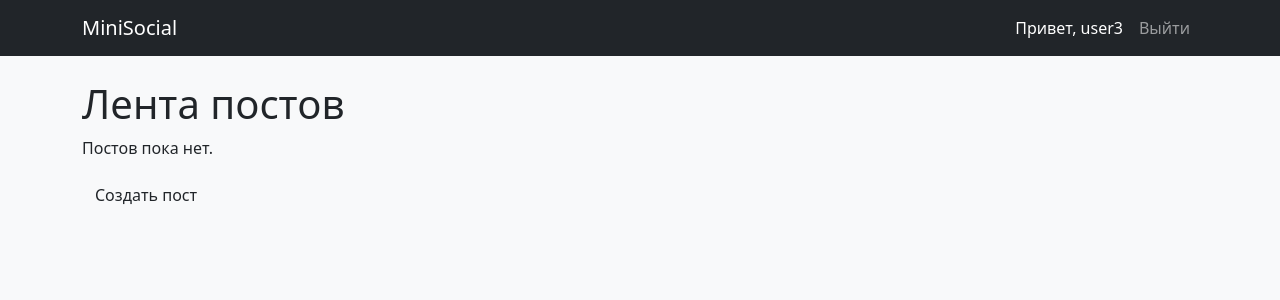
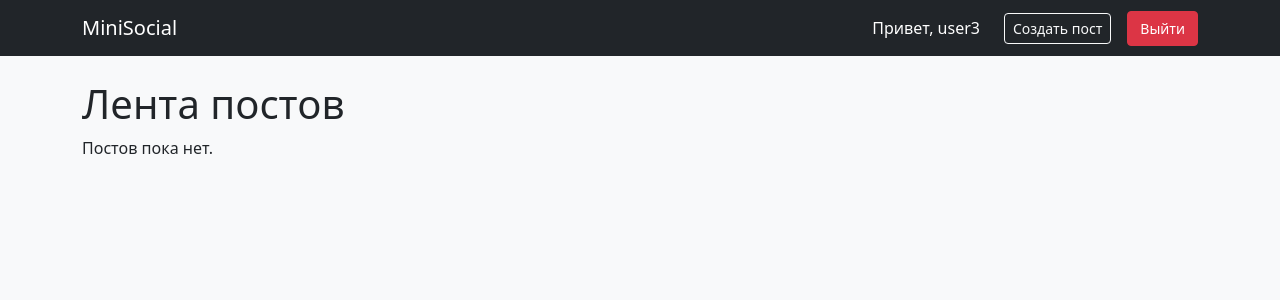
Before and after one commit to VitalyVodoleikin/social_mini_project, a Django app: page / in a window 1280 px wide. Shown: the top 300 px of the page. Run offline with Django 5.2, Linux system fonts and the light colour scheme; a user stored in the database is signed in; data that the repository does not hold is empty; parts of the project's set-up code (start-up, migrations or seed data) failed here and were passed over.

Commit message:
Some corrects

```diff
--- a/social_mini_project/posts/views.py
+++ b/social_mini_project/posts/views.py
@@ -43,7 +43,7 @@ class PostUpdateView(LoginRequiredMixin, UpdateView):
     model = Post
     form_class = PostForm
     template_name = "posts/post_form.html"
-    success_url = reverse_lazy("post_list")
+    success_url = reverse_lazy("posts:post_list")
 
     def dispatch(self, request, *args, **kwargs):
         self.object = self.get_object()
@@ -54,7 +54,7 @@ class PostUpdateView(LoginRequiredMixin, UpdateView):
 
 class PostDeleteView(LoginRequiredMixin, DeleteView):
     model = Post
-    success_url = reverse_lazy("post_list")
+    success_url = reverse_lazy("posts:post_list")
     template_name = "posts/post_confirm_delete.html"
 
     def dispatch(self, request, *args, **kwargs):
--- a/social_mini_project/social_mini_project/settings.py
+++ b/social_mini_project/social_mini_project/settings.py
@@ -136,3 +136,7 @@ DEFAULT_AUTO_FIELD = 'django.db.models.BigAutoField'
 
 MEDIA_URL = '/media/'
 MEDIA_ROOT = os.path.join(BASE_DIR, 'media')
+
+
+LOGIN_REDIRECT_URL = 'posts:post_list'
+LOGOUT_REDIRECT_URL = 'posts:post_list'
--- a/social_mini_project/templates/base.html
+++ b/social_mini_project/templates/base.html
@@ -3,17 +3,29 @@
 <head>
     <meta charset="UTF-8">
     <title>{% block title %}Социальная мини‑платформа{% endblock %}</title>
-    <!-- Подключаем Bootstrap для кнопок и сетки -->
     <link href="https://cdn.jsdelivr.net/npm/bootstrap@5.3.3/dist/css/bootstrap.min.css" rel="stylesheet">
 </head>
 <body class="bg-light">
     <nav class="navbar navbar-expand-lg navbar-dark bg-dark mb-4">
         <div class="container">
             <a class="navbar-brand" href="{% url 'posts:post_list' %}">MiniSocial</a>
-            <div class="navbar-nav ms-auto">
+
+            <div class="navbar-nav ms-auto align-items-center">
                 {% if user.is_authenticated %}
-                    <span class="nav-item nav-link text-white">Привет, {{ user.username }}</span>
-                    <a class="nav-link" href="{% url 'users:logout' %}">Выйти</a>
+                    <span class="nav-item nav-link text-white me-3">Привет, {{ user.username }}</span>
+
+                    <!-- Кнопка «Создать пост» -->
+                    <a href="{% url 'posts:post_create' %}" class="btn btn-sm btn-outline-light me-3">Создать пост</a>
+
+                    <!-- Кнопка «Выйти» через форму -->
+                    <form action="{% url 'users:logout' %}" method="post" style="display: inline;">
+                        {% csrf_token %}
+                        <button type="submit"
+                                class="btn btn-sm btn-danger"
+                                style="padding: 6px 12px;">
+                            Выйти
+                        </button>
+                    </form>
                 {% else %}
                     <a class="nav-link" href="{% url 'users:login' %}">Войти</a>
                 {% endif %}
--- a/social_mini_project/templates/posts/post_list.html
+++ b/social_mini_project/templates/posts/post_list.html
@@ -24,10 +24,10 @@
         {% endif %}
 
         <p>
-          <a href="{% url 'posts:post_detail' post.pk %}" class="btn">Подробнее</a>
+          <a href="{% url 'posts:post_detail' post.pk %}" class="btn btn-sm">Подробнее</a>
           {% if user == post.author %}
-            <a href="{% url 'posts:post_edit' post.pk %}" class="btn">Редактировать</a>
-            <a href="{% url 'posts:post_delete' post.pk %}" class="btn" style="color: red;">Удалить</a>
+            <a href="{% url 'posts:post_edit' post.pk %}" class="btn btn-sm btn-warning">Редактировать</a>
+            <a href="{% url 'posts:post_delete' post.pk %}" class="btn btn-sm btn-danger">Удалить</a>
           {% endif %}
         </p>
       </article>
@@ -52,10 +52,4 @@
   {% else %}
     <p>Постов пока нет.</p>
   {% endif %}
-
-  {% if user.is_authenticated %}
-    <p><a href="{% url 'posts:post_create' %}" class="btn">Создать пост</a></p>
-  {% else %}
-    <p><a href="{% url 'users:login' %}" class="btn">Войдите, чтобы создавать посты</a></p>
-  {% endif %}
 {% endblock %}
--- a/social_mini_project/users/views.py
+++ b/social_mini_project/users/views.py
@@ -25,7 +25,7 @@ class UserLoginView(LoginView):
 
 
 class UserLogoutView(LogoutView):
-    next_page = reverse_lazy("post_list")
+    next_page = reverse_lazy("posts:post_list")
 
 
 class ProfileView(DetailView):
```
